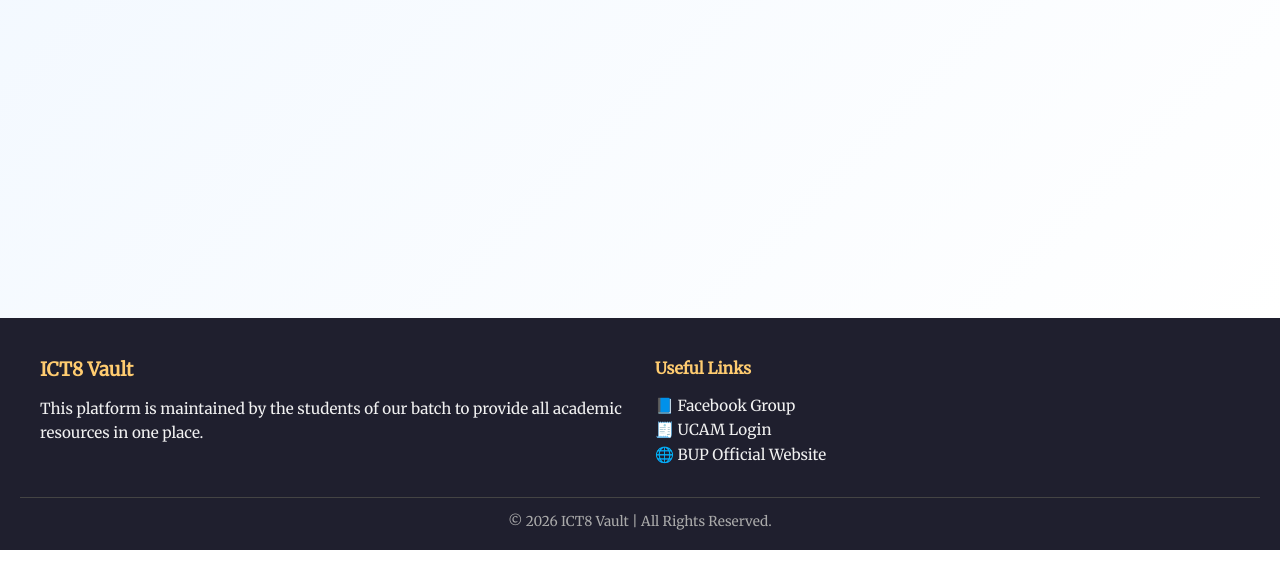
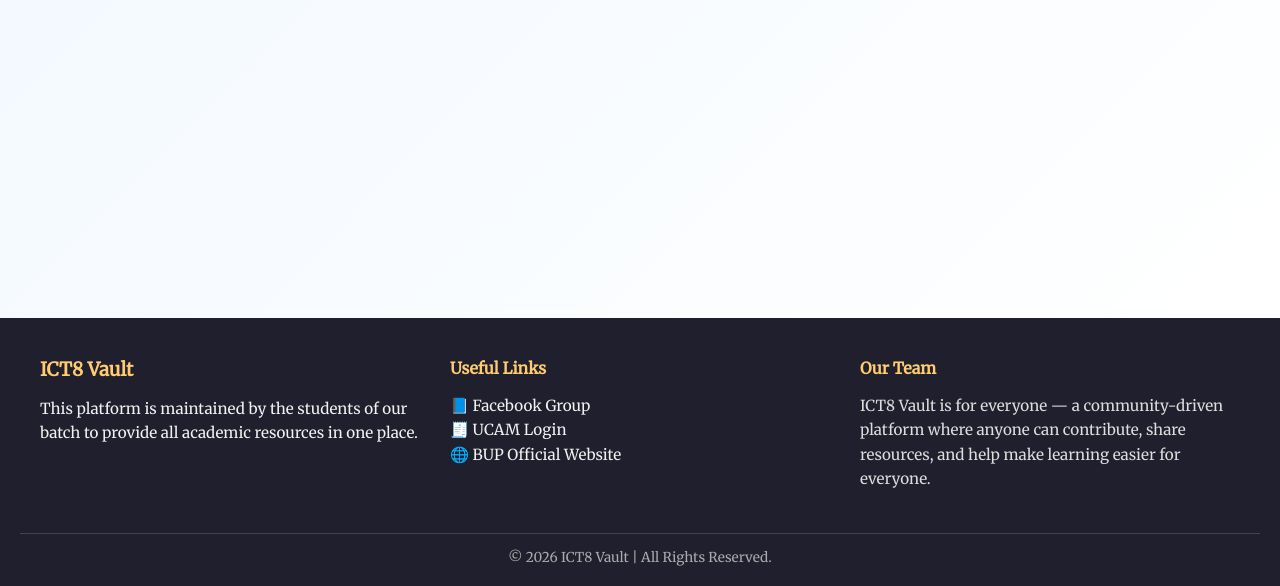
Before and after one commit to sakibhasan017/University-Rosources-Management, a React (Vite) app in the folder Frontend/: page /contributors in a window 1280 px wide. Shown: the part 552-1138 px from the top of the page. Before the commit the page ends 1102 px from the top, so only its background shows below. Built offline with nearby package versions, Linux system fonts and the light colour scheme; no server answers.

Commit message:
Contributor update

```diff
--- a/Frontend/src/components/Footer/Footer.jsx
+++ b/Frontend/src/components/Footer/Footer.jsx
@@ -46,15 +46,14 @@ const Footer = () => {
             </li>
           </ul>
         </div>
-      {/**
+
         <div className="footer-section contributors-link">
           <h4>Our Team</h4>
-          <p>ICT8 Vault is for everyone — here we only showcase the core team working behind the scenes.</p>
-          <Link to="/contributors" className="contributors-btn">
+          <p>ICT8 Vault is for everyone — a community-driven platform where anyone can contribute, share resources, and help make learning easier for everyone.</p>
+          {/* <Link to="/contributors" className="contributors-btn">
             👨‍👩‍👧‍👦 View Contributors
-          </Link>
+          </Link> */}
         </div>
-        */}
       </div>
 
       <div className="footer-bottom">
```
